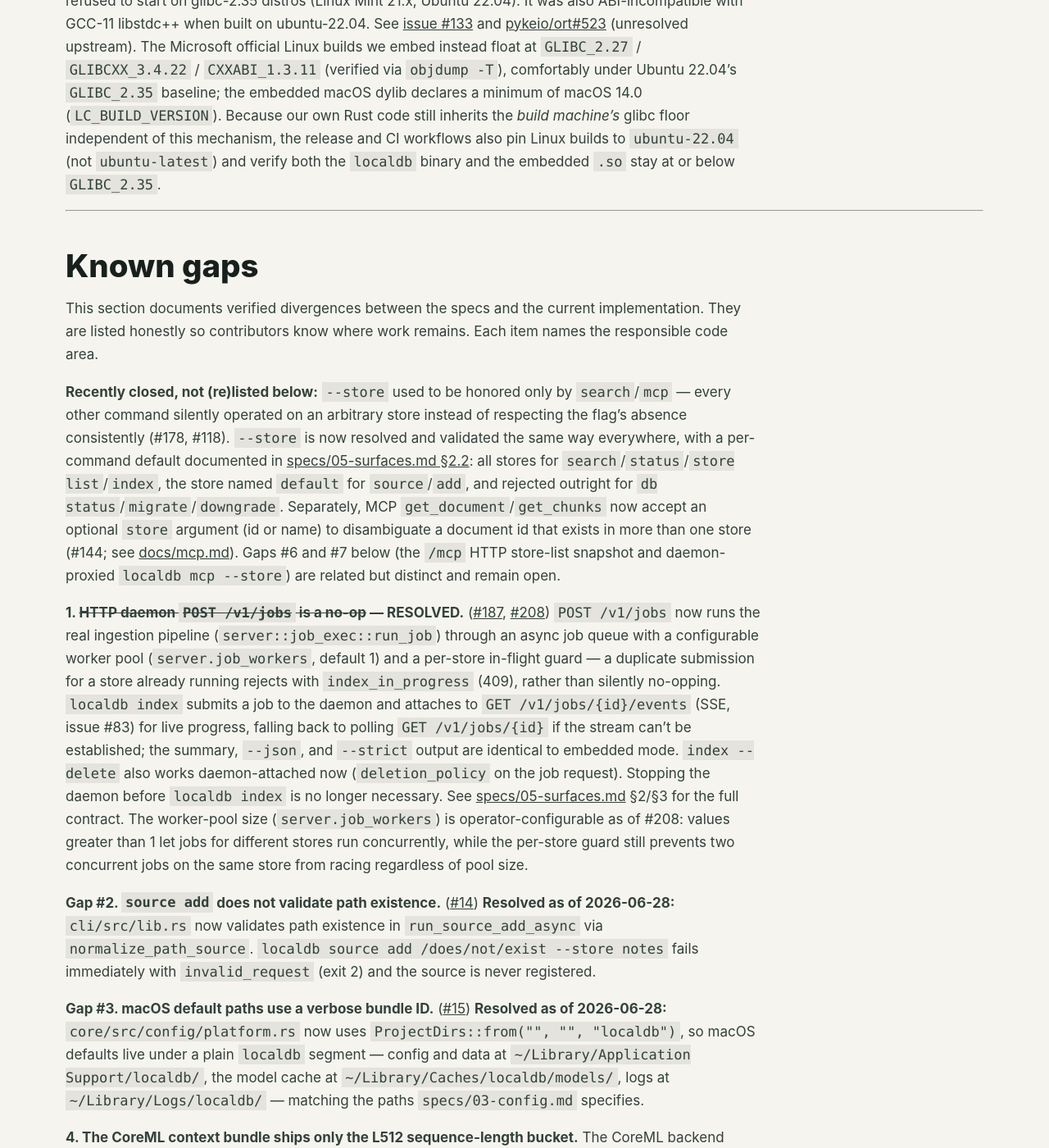
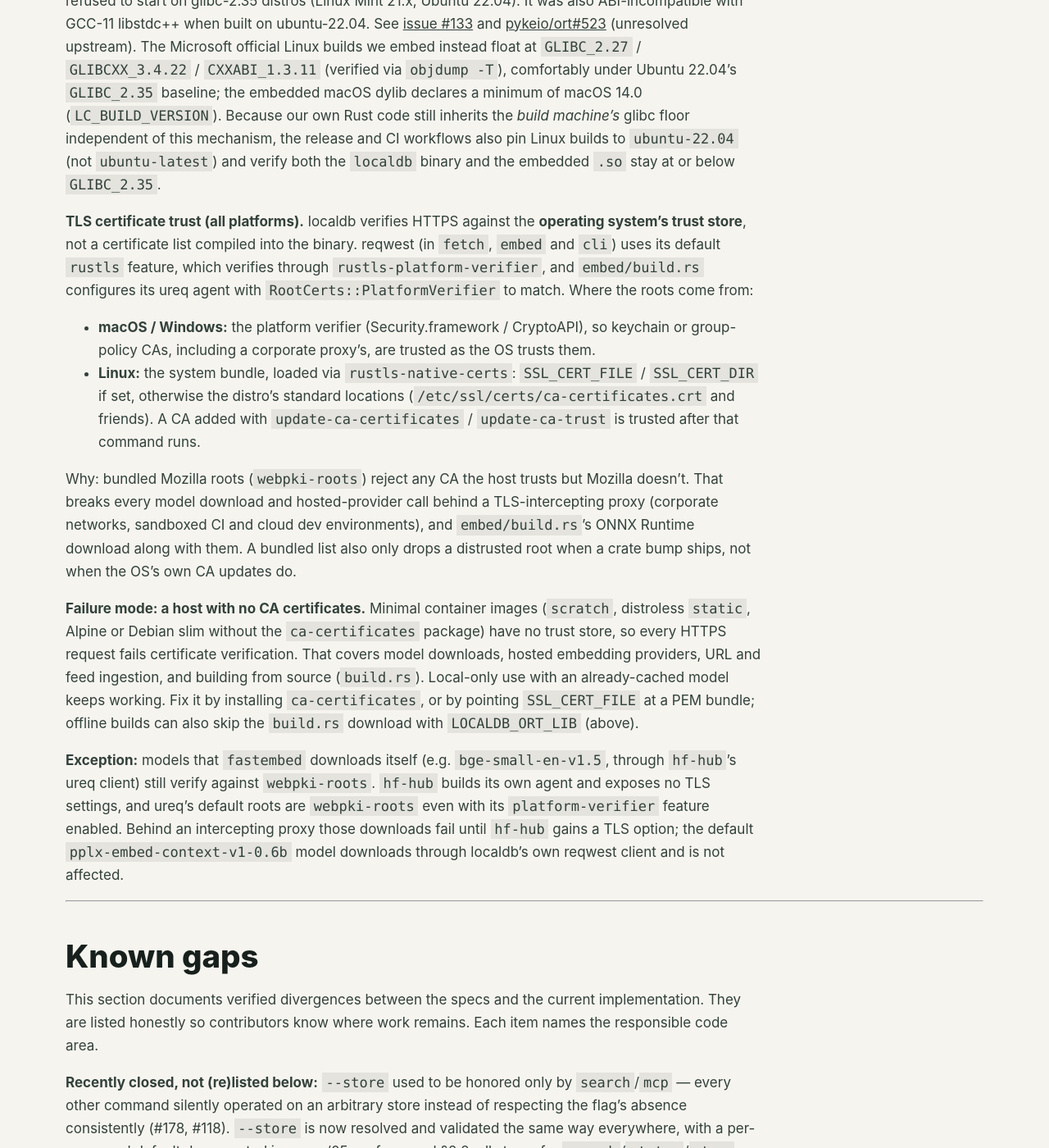
Before and after one commit to dokterbob/localdb, a Jekyll site: the page built from docs/architecture.md, in a window 1280 px wide and 1400 px high, scrolled down 8154 px. Shown: the whole window at 82% size. Built offline with Jekyll 4.4.1, drawn with Linux system fonts in a browser that asks for light colours; our own code applies the rules of GitHub Pages for plain Markdown files.

Commit message:
Verify TLS against the OS trust store via rustls-platform-verifier
- fetch, embed, cli: reqwest 0.12 -> 0.13 with its `rustls` feature
  (replacing 0.12's `rustls-tls`), which verifies through
  rustls-platform-verifier instead of bundled webpki-roots. No API
  changes were needed. Drops the duplicate reqwest (0.13 was already
  in the graph via rmcp).
- embed/build.rs: ureq agent configured with
  `RootCerts::PlatformVerifier` (ureq's `platform-verifier` feature);
  ureq's default stays webpki-roots even with the feature on.
- docs/architecture.md: Platform notes section on TLS certificate
  trust: where roots come from per OS (SSL_CERT_FILE/SSL_CERT_DIR on
  Linux), the no-CA-certificates failure mode and its fixes, and the
  fastembed/hf-hub exception, which builds its own ureq agent with no
  TLS settings and so keeps webpki-roots.

Verified behind a TLS-intercepting proxy: build.rs now downloads and
sha256-verifies ONNX Runtime from GitHub with LOCALDB_ORT_LIB unset,
which failed before.

Co-Authored-By: Claude Opus 5.5 <noreply@anthropic.com>
Claude-Session: https://claude.ai/code/session_017dznxbLav4WQrzyXqm42XW

```diff
--- a/cli/Cargo.toml
+++ b/cli/Cargo.toml
@@ -27,7 +27,7 @@ tracing = { workspace = true }
 serde_json = { workspace = true }
 clap = { workspace = true }
 clap_complete = "4"
-reqwest = { version = "0.12", default-features = false, features = ["json", "rustls-tls", "stream"] }
+reqwest = { version = "0.13", default-features = false, features = ["json", "rustls", "stream"] }
 indicatif = { workspace = true }
 percent-encoding = { workspace = true }
 # `bytes_stream()` on a `reqwest::Response` yields a `futures_util::Stream`
--- a/docs/architecture.md
+++ b/docs/architecture.md
@@ -321,6 +321,40 @@ macOS dylib declares a minimum of macOS 14.0 (`LC_BUILD_VERSION`). Because our o
 inherits the _build machine's_ glibc floor independent of this mechanism, the release and CI
 workflows also pin Linux builds to `ubuntu-22.04` (not `ubuntu-latest`) and verify both the
 `localdb` binary and the embedded `.so` stay at or below `GLIBC_2.35`.
+
+**TLS certificate trust (all platforms).** localdb verifies HTTPS against the **operating system's
+trust store**, not a certificate list compiled into the binary. reqwest (in `fetch`, `embed` and
+`cli`) uses its default `rustls` feature, which verifies through `rustls-platform-verifier`, and
+`embed/build.rs` configures its ureq agent with `RootCerts::PlatformVerifier` to match. Where the
+roots come from:
+
+- **macOS / Windows:** the platform verifier (Security.framework / CryptoAPI), so keychain or
+  group-policy CAs, including a corporate proxy's, are trusted as the OS trusts them.
+- **Linux:** the system bundle, loaded via `rustls-native-certs`: `SSL_CERT_FILE` / `SSL_CERT_DIR`
+  if set, otherwise the distro's standard locations (`/etc/ssl/certs/ca-certificates.crt` and
+  friends). A CA added with `update-ca-certificates` / `update-ca-trust` is trusted after that
+  command runs.
+
+Why: bundled Mozilla roots (`webpki-roots`) reject any CA the host trusts but Mozilla doesn't. That
+breaks every model download and hosted-provider call behind a TLS-intercepting proxy (corporate
+networks, sandboxed CI and cloud dev environments), and `embed/build.rs`'s ONNX Runtime download
+along with them. A bundled list also only drops a distrusted root when a crate bump ships, not
+when the OS's own CA updates do.
+
+**Failure mode: a host with no CA certificates.** Minimal container images (`scratch`, distroless
+`static`, Alpine or Debian slim without the `ca-certificates` package) have no trust store, so every
+HTTPS request fails certificate verification. That covers model downloads, hosted embedding
+providers, URL and feed ingestion, and building from source (`build.rs`). Local-only use with an
+already-cached model keeps working. Fix it by installing `ca-certificates`, or by pointing
+`SSL_CERT_FILE` at a PEM bundle; offline builds can also skip the `build.rs` download with
+`LOCALDB_ORT_LIB` (above).
+
+**Exception:** models that `fastembed` downloads itself (e.g. `bge-small-en-v1.5`, through
+`hf-hub`'s ureq client) still verify against `webpki-roots`. `hf-hub` builds its own agent and
+exposes no TLS settings, and ureq's default roots are `webpki-roots` even with its
+`platform-verifier` feature enabled. Behind an intercepting proxy those downloads fail until
+`hf-hub` gains a TLS option; the default `pplx-embed-context-v1-0.6b` model downloads through
+localdb's own reqwest client and is not affected.
 
 ---
 
--- a/fetch/Cargo.toml
+++ b/fetch/Cargo.toml
@@ -16,7 +16,7 @@ name = "fetch"
 [dependencies]
 localdb-core = { path = "../core", version = "0.2.0" }
 async-trait = { workspace = true }
-reqwest = { version = "0.12", default-features = false, features = ["json", "rustls-tls"] }
+reqwest = { version = "0.13", default-features = false, features = ["json", "rustls"] }
 # Real dependency, not just dev: `destination::GuardedResolver` resolves names
 # itself via `tokio::net::lookup_host` (`reqwest::dns::Resolve` has no
 # delegate-to-default hook).
```
Also changed, not shown: embed/Cargo.toml (+6 -5 lines), 2 other files.
